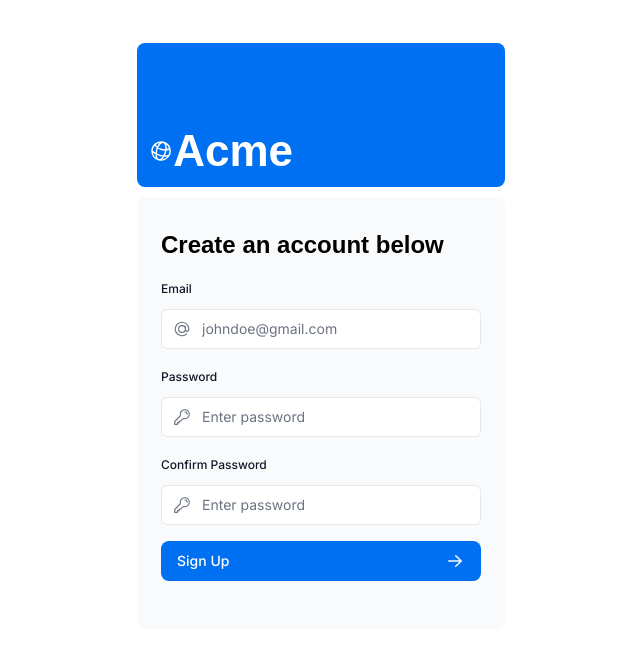
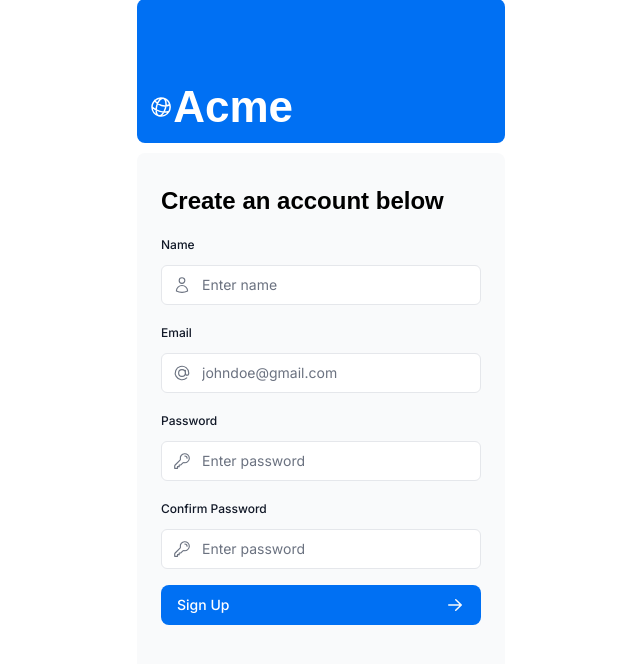
Before and after one commit to iparr-biocorellc/nextjspractice, a Next.js app: page /signup in a window 1280 px wide. Shown: the top 664 px of the page, without its empty margins (319-959 px from the left). Built offline with nearby package versions, Linux system fonts and the light colour scheme; a web font is replaced by a local one.

Commit message:
finish signup

```diff
--- a/app/lib/actions.ts
+++ b/app/lib/actions.ts
@@ -142,7 +142,6 @@ export async function signUp(
     try {
         // Assuming `createUser` is a function that takes `FormData` and signs up a new user
         await createUser(formData);
-        return 'Signup successful.';
     } catch (error) {
         // Checking if the error is an instance of Error to safely access its message property
         if (error instanceof Error) {
@@ -160,4 +159,5 @@ export async function signUp(
             throw error;
         }
     }
+    redirect('/login');
 }
--- a/app/ui/SignupForm.tsx
+++ b/app/ui/SignupForm.tsx
@@ -2,6 +2,7 @@
 
 import { lusitana } from '@/app/ui/fonts';
 import {
+  UserIcon,
   AtSymbolIcon,
   KeyIcon,
   ExclamationCircleIcon,
@@ -24,6 +25,27 @@ export default function SignupForm() {
             <div>
               <label
                   className="mb-3 mt-5 block text-xs font-medium text-gray-900"
+                  htmlFor="name"
+              >
+                Name
+              </label>
+              <div className="relative">
+                <input
+                    className="peer block w-full rounded-md border border-gray-200 py-[9px] pl-10 text-sm outline-2 placeholder:text-gray-500"
+                    id="name"
+                    type="text"
+                    name="name"
+                    placeholder="Enter name"
+                    required
+                    minLength={6}
+                />
+                <UserIcon
+                    className="pointer-events-none absolute left-3 top-1/2 h-[18px] w-[18px] -translate-y-1/2 text-gray-500 peer-focus:text-gray-900"/>
+              </div>
+            </div>
+            <div className="mt-4">
+              <label
+                  className="mb-3 mt-5 block text-xs font-medium text-gray-900"
                   htmlFor="email"
               >
                 Email
@@ -37,7 +59,8 @@ export default function SignupForm() {
                     placeholder="johndoe@gmail.com"
                     required
                 />
-                <AtSymbolIcon className="pointer-events-none absolute left-3 top-1/2 h-[18px] w-[18px] -translate-y-1/2 text-gray-500 peer-focus:text-gray-900" />
+                <AtSymbolIcon
+                    className="pointer-events-none absolute left-3 top-1/2 h-[18px] w-[18px] -translate-y-1/2 text-gray-500 peer-focus:text-gray-900"/>
               </div>
             </div>
             <div className="mt-4">
@@ -57,10 +80,11 @@ export default function SignupForm() {
                     required
                     minLength={6}
                 />
-                <KeyIcon className="pointer-events-none absolute left-3 top-1/2 h-[18px] w-[18px] -translate-y-1/2 text-gray-500 peer-focus:text-gray-900" />
+                <KeyIcon
+                    className="pointer-events-none absolute left-3 top-1/2 h-[18px] w-[18px] -translate-y-1/2 text-gray-500 peer-focus:text-gray-900"/>
               </div>
             </div>
-             <div className="mt-4">
+            <div className="mt-4">
               <label
                   className="mb-3 mt-5 block text-xs font-medium text-gray-900"
                   htmlFor="password"
@@ -70,18 +94,19 @@ export default function SignupForm() {
               <div className="relative">
                 <input
                     className="peer block w-full rounded-md border border-gray-200 py-[9px] pl-10 text-sm outline-2 placeholder:text-gray-500"
-                    id="confirm-password"
+                    id="confirmPassword"
                     type="password"
-                    name="confirm-password"
+                    name="confirmPassword"
                     placeholder="Enter password"
                     required
                     minLength={6}
                 />
-                <KeyIcon className="pointer-events-none absolute left-3 top-1/2 h-[18px] w-[18px] -translate-y-1/2 text-gray-500 peer-focus:text-gray-900" />
+                <KeyIcon
+                    className="pointer-events-none absolute left-3 top-1/2 h-[18px] w-[18px] -translate-y-1/2 text-gray-500 peer-focus:text-gray-900"/>
               </div>
             </div>
           </div>
-          <SignupButton />
+          <SignupButton/>
           <div
               className="flex h-8 items-end space-x-1"
               aria-live="polite"
@@ -89,7 +114,7 @@ export default function SignupForm() {
           >
             {errorMessage && (
                 <>
-                  <ExclamationCircleIcon className="h-5 w-5 text-red-500" />
+                  <ExclamationCircleIcon className="h-5 w-5 text-red-500"/>
                   <p className="text-sm text-red-500">{errorMessage}</p>
                 </>
             )}
@@ -100,11 +125,11 @@ export default function SignupForm() {
 }
 
 function SignupButton() {
-  const { pending } = useFormStatus();
+  const {pending} = useFormStatus();
 
   return (
       <Button className="mt-4 w-full" aria-disabled={pending}>
-        Sign Up<ArrowRightIcon className="ml-auto h-5 w-5 text-gray-50" />
+        Sign Up<ArrowRightIcon className="ml-auto h-5 w-5 text-gray-50"/>
       </Button>
   );
 }
--- a/auth.ts
+++ b/auth.ts
@@ -17,12 +17,19 @@ async function getUser(email: string): Promise<User | undefined> {
 }
 
 export async function createUser(formData: FormData): Promise<void> {
+    const name = formData.get('name');
     const email = formData.get('email');
     const password = formData.get('password');
+    const confirmPassword = formData.get('confirmPassword'); // Ensure this matches the name attribute in your form
 
     // Validate email and password presence
-    if (!email || typeof email !== 'string' || !password || typeof password !== 'string') {
-        throw new Error('Email and password are required.');
+    if (!name || typeof name !== 'string' || !email || typeof email !== 'string' || !password || typeof password !== 'string' || !confirmPassword || typeof confirmPassword !== 'string') {
+        throw new Error('Email, password, and password confirmation are required.');
+    }
+
+    // Check if the two passwords match
+    if (password !== confirmPassword) {
+        throw new Error('Passwords do not match.');
     }
 
     // Check if the user already exists
@@ -36,12 +43,13 @@ export async function createUser(formData: FormData): Promise<void> {
 
     // Insert the new user into the database
     try {
-        await sql`INSERT INTO users (email, password) VALUES (${email}, ${hashedPassword})`;
+        await sql`INSERT INTO users (name, email, password) VALUES (${name}, ${email}, ${hashedPassword})`;
     } catch (error) {
         console.error('Failed to create user:', error);
         throw new Error('Failed to create user.');
     }
 }
+
 
 export const { auth, signIn, signOut } = NextAuth({
     ...authConfig,
```
